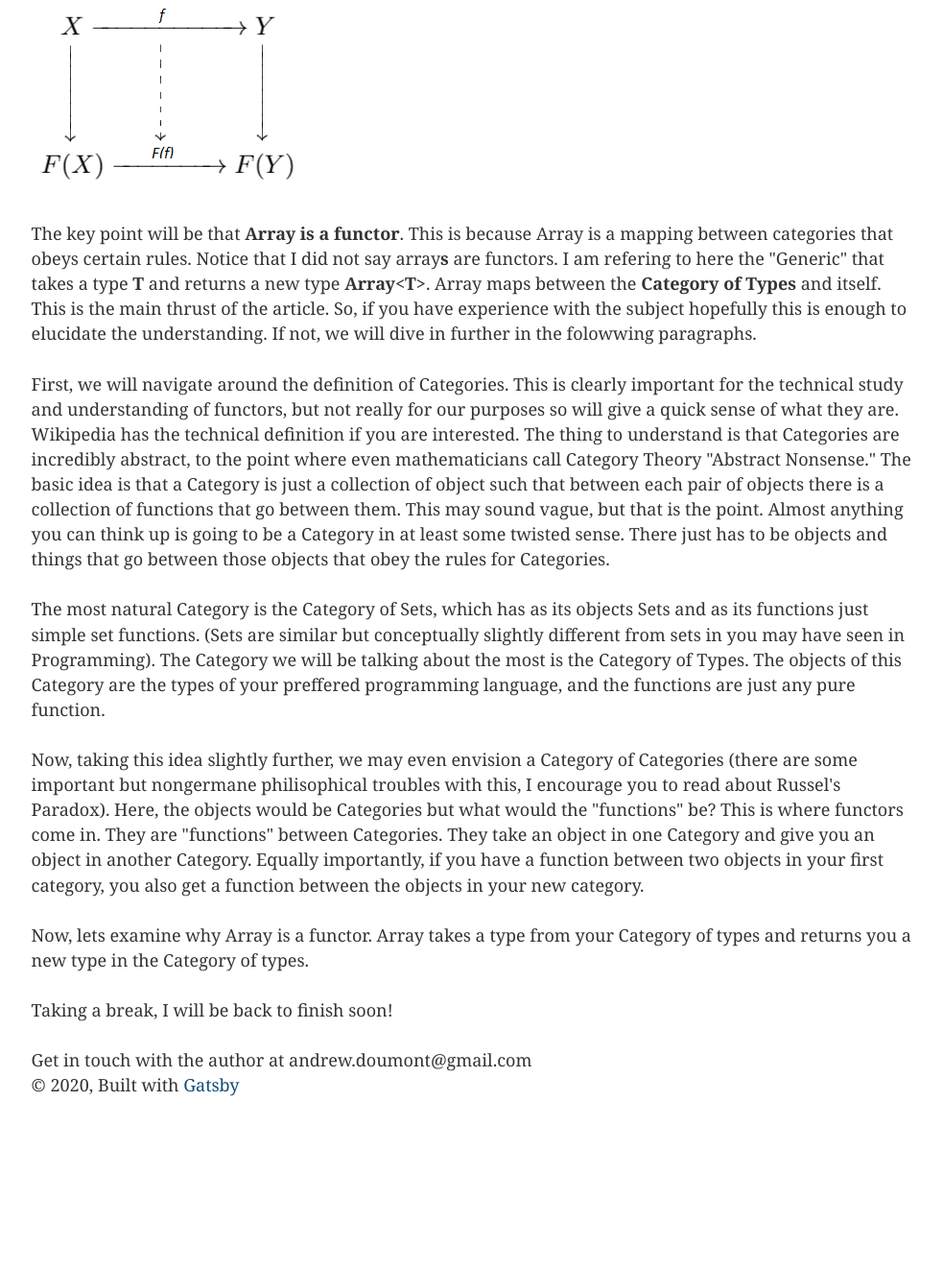
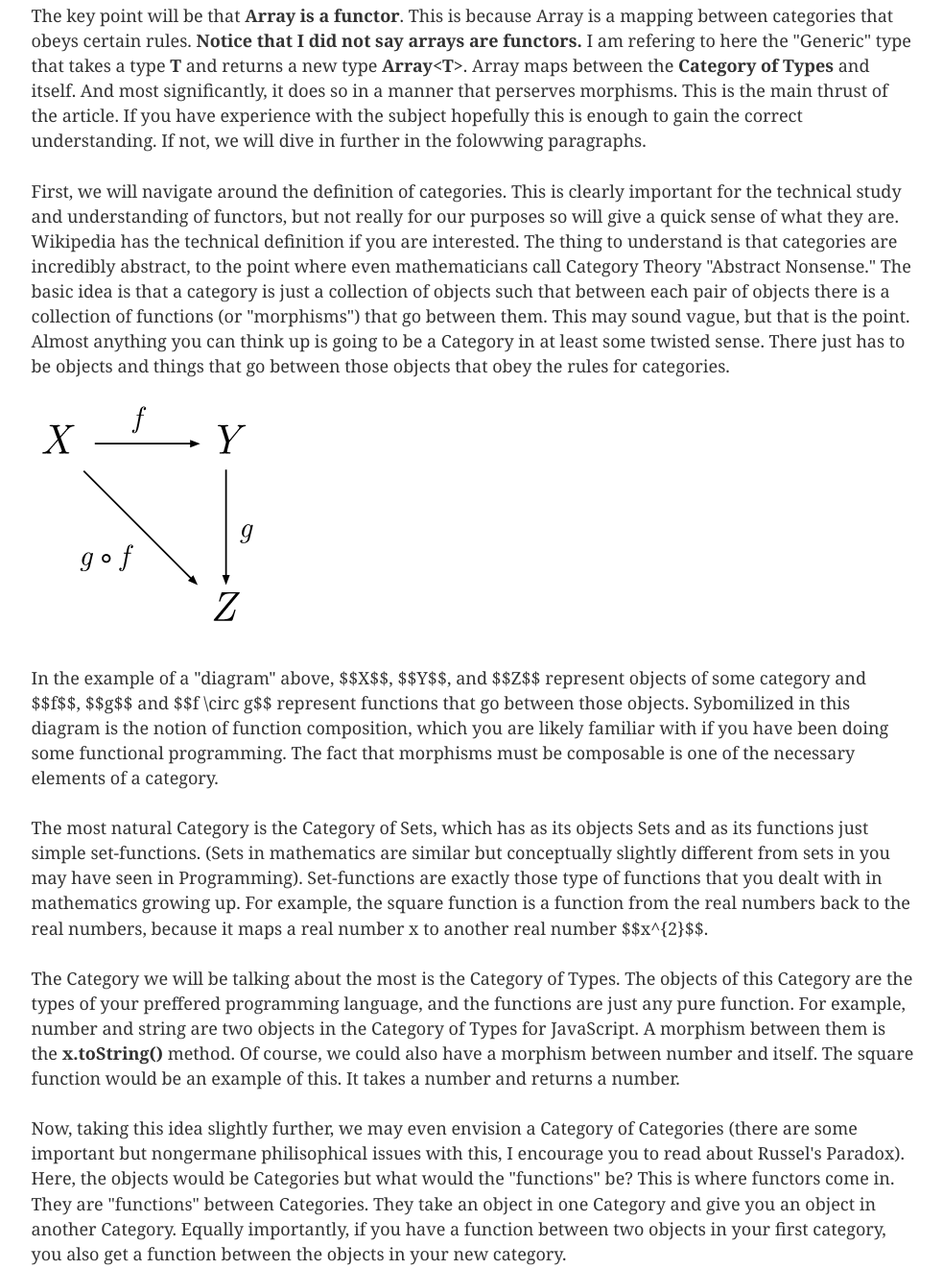
Before and after one commit to AndrewWD1/blog, a Gatsby site: page /functors/ in a window 1280 px wide. Shown: the part 611-1933 px from the top of the page at 96% size, without its empty margins (147-1130 px from the left). Before the commit the page ends 1780 px from the top, so only its background shows below. Built offline with nearby package versions, Linux system fonts and the light colour scheme; Gatsby itself is replaced by a stand-in of ours.

Commit message:
added images to functor article and continued to exand on it

```diff
--- a/src/markdown-pages/functors.md
+++ b/src/markdown-pages/functors.md
@@ -1,49 +1,64 @@
 ---
-title: "Array is a Functor"
+title: "Functors in Programming"
 date: "2019-12-28"
+
 ---
 
 ### The Generic Type Array is the functor, not instances of arrays
 
 It may seem unecassary to write yet another article on functors in functional programming when there are so many already written.
-I have to disagree though.
-I believe that most of these articles miss or obscure the insight gained from porting over the notion of functor from pure math.
-Mostly though, you will just find explanations of the map function, with no hope of tying the concept back to it's mathematical roots.
+However, I believe that most of these articles miss or obscure the insight gained from stealing the notion of functor from pure math.
+Mostly though, these articles just explain the map function on arrays, with no hope of tying the concept back to it's mathematical roots.
+In this case, the word functor is unnecessary.
 Hopefully, I can add to that small subset of articles that clarify the picture and increase the probabilty that newcomers stumble accross helpful posts.
 
 I hope to elucidate how to come to terms with both the mathematical idea of functors and the programming idea of functors, without actually filling in most of the details.
+I think once you have the thousand foot view, you will be able to fill in details yourself.
 We will primarily look at Array, which is what is typically used to showcase this idea in programming.
-Hopefully by the end you will understood why the term is used, and will be able to fill in details yourself.
 You should understand why an instance of an array isn't really a functor, how it is actually best to conceptualize functors as a type of function, and be able to look at the functor rules on wikipedia and see how they apply.
 
-![a](../images/diagram.png)
-
 The key point will be that **Array is a functor**.
-This is because Array is a mapping between categories that obeys certain rules. Notice that I did not say array**s** are functors.
-I am refering to here the "Generic" that takes a type **T** and returns a new type **Array\<T>**.
+This is because Array is a mapping between categories that obeys certain rules. **Notice that I did not say arrays are functors.**
+I am refering to here the "Generic" type that takes a type **T** and returns a new type **Array\<T>**.
 Array maps between the **Category of Types** and itself.
+And most significantly, it does so in a manner that perserves morphisms.
 This is the main thrust of the article.
-So, if you have experience with the subject hopefully this is enough to elucidate the understanding.
+If you have experience with the subject hopefully this is enough to gain the correct understanding.
 If not, we will dive in further in the folowwing paragraphs.
 
-First, we will navigate around the definition of Categories.
+First, we will navigate around the definition of categories.
 This is clearly important for the technical study and understanding of functors, but not really for our purposes so will give a quick sense of what they are.
 Wikipedia has the technical definition if you are interested.
-The thing to understand is that Categories are incredibly abstract, to the point where even mathematicians call Category Theory "Abstract Nonsense."
-The basic idea is that a Category is just a collection of object such that between each pair of objects there is a collection of functions that go between them.
+The thing to understand is that categories are incredibly abstract, to the point where even mathematicians call Category Theory "Abstract Nonsense."
+The basic idea is that a category is just a collection of objects such that between each pair of objects there is a collection of functions (or "morphisms") that go between them.
 This may sound vague, but that is the point.
 Almost anything you can think up is going to be a Category in at least some twisted sense.
-There just has to be objects and things that go between those objects that obey the rules for Categories.
+There just has to be objects and things that go between those objects that obey the rules for categories.
 
-The most natural Category is the Category of Sets, which has as its objects Sets and as its functions just simple set functions. (Sets are similar but conceptually slightly different from sets in you may have seen in Programming). The Category we will be talking about the most is the Category of Types. The objects of this Category are the types of your preffered programming language, and the functions are just any pure function.
+![a](../images/Commutative_diagram_for_morphism.png)
 
-Now, taking this idea slightly further, we may even envision a Category of Categories (there are some important but nongermane philisophical troubles with this, I encourage you to read about Russel's Paradox).
+In the example of a "diagram" above, $$X$$, $$Y$$, and $$Z$$ represent objects of some category and $$f$$, $$g$$ and $$f \circ g$$ represent functions that go between those objects.
+Sybomilized in this diagram is the notion of function composition, which you are likely familiar with if you have been doing some functional programming.
+The fact that morphisms must be composable is one of the necessary elements of a category.
+
+The most natural Category is the Category of Sets, which has as its objects Sets and as its functions just simple set-functions.
+(Sets in mathematics are similar but conceptually slightly different from sets in you may have seen in Programming).
+Set-functions are exactly those type of functions that you dealt with in mathematics growing up.
+For example, the square function is a function from the real numbers back to the real numbers, because it maps a real number x to another real number $$x^{2}$$.
+
+The Category we will be talking about the most is the Category of Types. The objects of this Category are the types of your preffered programming language, and the functions are just any pure function. For example, number and string are two objects in the Category of Types for JavaScript. A morphism between them is the **x.toString()** method. Of course, we could also have a morphism between number and itself. The square function would be an example of this. It takes a number and returns a number.
+
+Now, taking this idea slightly further, we may even envision a Category of Categories (there are some important but nongermane philisophical issues with this, I encourage you to read about Russel's Paradox).
 Here, the objects would be Categories but what would the "functions" be?
 This is where functors come in.
 They are "functions" between Categories.
 They take an object in one Category and give you an object in another Category.
 Equally importantly, if you have a function between two objects in your first category, you also get a function between the objects in your new category.
 
+![a](../images/diagram.png)
+
+In the diagram above, $$X$$ and $$Y$$ represent objects in one category with $$f$$ a morphism between them. All three of these get mapped to coresponding objects and morphisms in another category under the functor $$F$$.
+
 Now, lets examine why Array is a functor. Array takes a type from your Category of types and returns you a new type in the Category of types.
 
 Taking a break, I will be back to finish soon!
```
Also changed, not shown: src/images/Commutative_diagram_for_morphism.png (added).
